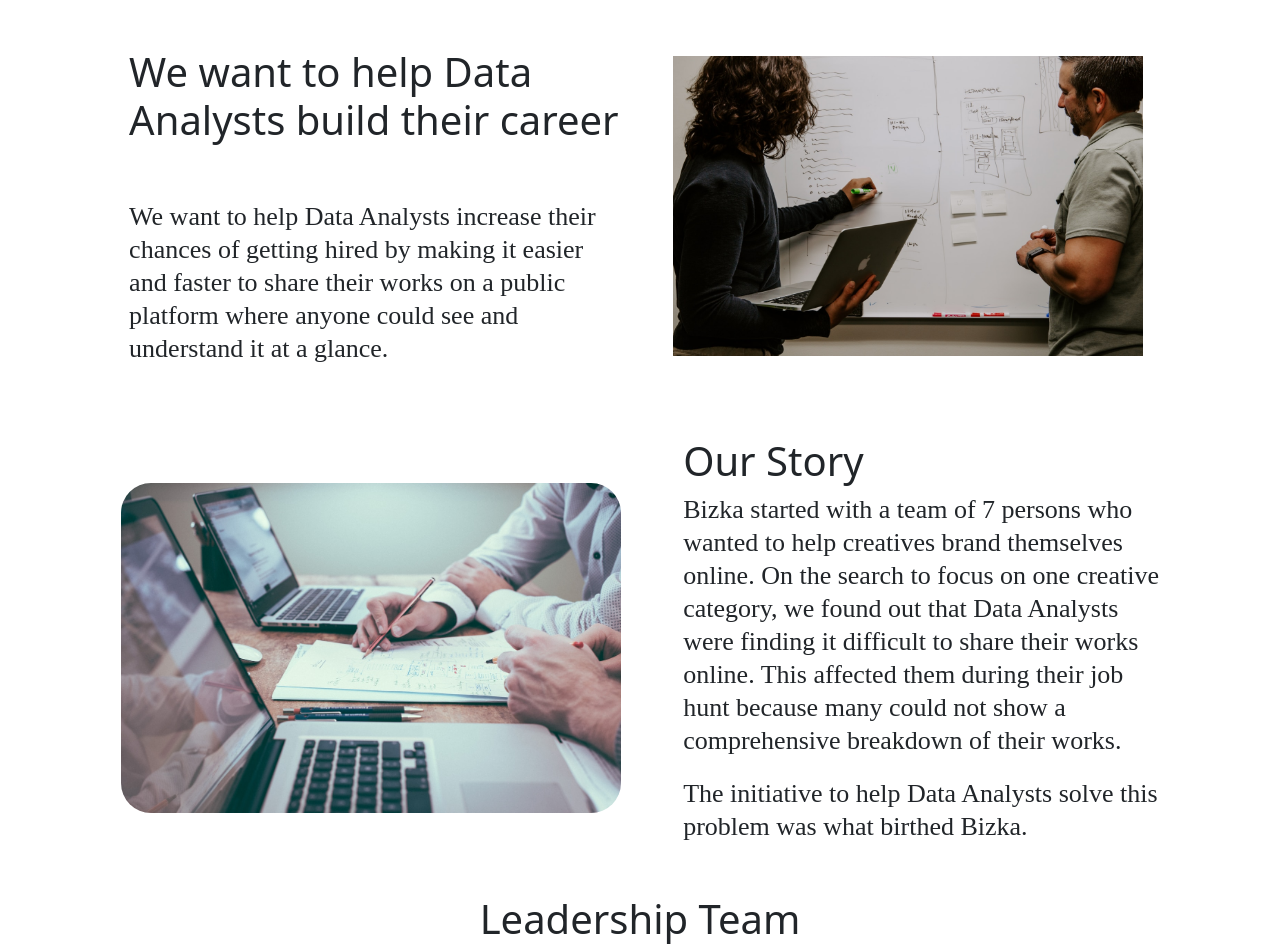
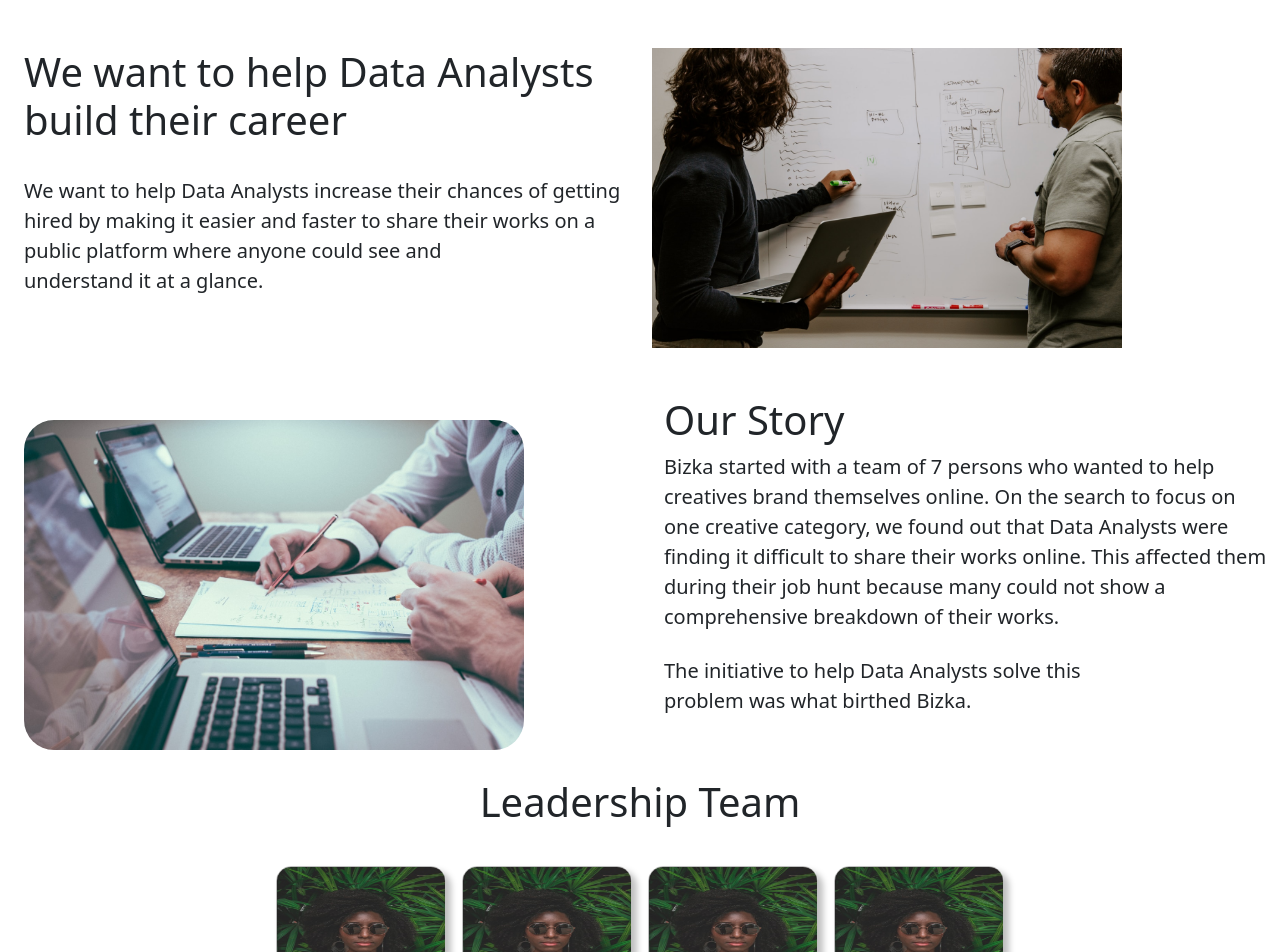
Before and after one commit to Bizkaofficial/bizzy-gallop, a React (Create React App) app: page /about in a window 1280 px wide. Shown: the top 952 px of the page. Built offline with nearby package versions, Linux system fonts and the light colour scheme.

Commit message:
profile page info

```diff
--- a/src/index.css
+++ b/src/index.css
@@ -65,15 +65,7 @@
 }
 
 /* About page styling */
-.about > h1{
-  font-family: "Playfair Display";
-}
-.body-text {
-  font-family: 'Source Sans Pro';
-  font-style:normal;
-  font-size: 26px;
-  line-height: 33px;
-}
+
 .item {
  border: 1px solid rgba(0, 0, 0, 0.25);
   border-radius: 15px;
@@ -82,16 +74,6 @@
 .round {
   border-radius: 30px;
 Offset: 1px, 5px rgba(0, 0, 0, 1.25);
-}
-.flex-class {
-  margin: 0 auto;
-  display: flex;
-  justify-content: center;
-}
-
-.down {
-  display: inline-block;
-  padding-top: 20px;
 }
 
 /* Userprofile */
@@ -106,14 +88,13 @@ Offset: 1px, 5px rgba(0, 0, 0, 1.25);
 }
 .aside {
   width: 608px;
-  height: 950px;
+  height: 860px;
   margin-left: 72px;
   background-color: #CBE6FF;
   line-height: 70px;
   border: 2px solid seashell;
   border-radius: 10px;
 }
-
 
 .r_side {
   width: 50%;
--- a/src/pages/About.js
+++ b/src/pages/About.js
@@ -1,23 +1,23 @@
 import flexImg from "../assets/About_img_1.jpeg";
 import flexImg2 from "../assets/About_img_2.jpeg";
 import flexImg3 from "../assets/About_img_3.jpeg";
-import "../index.css";
+
 const About = () => {
   return (
-    <div className="container-lg about">
-      <div className="d-flex justify-content-around p-4 mt-4">
-        <div>
-          <h1 className="pb-5">
-            We want to help Data <br /> Analysts build their career
+    <div className="container-fluid">
+      <div className="row row-cols-1 row-cols-md-2 mx-auto my-5">
+        <div className="col">
+          <h1 className="pb-4">
+            We want to help Data Analysts build their career
           </h1>
-          <p className="body-text">
-            We want to help Data Analysts increase their <br /> chances of
-            getting hired by making it easier <br /> and faster to share their
-            works on a public <br /> platform where anyone could see and <br />{" "}
-            understand it at a glance.
+          <p className="fs-5">
+            We want to help Data Analysts increase their chances of getting
+            hired by making it easier and faster to share their works on a
+            public platform where anyone could see and <br /> understand it at a
+            glance.
           </p>
         </div>
-        <div className="p-2">
+        <div className="col">
           <img
             src={flexImg}
             className="about-img"
@@ -27,8 +27,8 @@ const About = () => {
           />
         </div>
       </div>
-      <div className="d-flex justify-content-around align-items-center p-2">
-        <div className="p-4 ">
+      <div className="row ">
+        <div className="col p-4 ">
           <img
             src={flexImg2}
             className=" round "
@@ -37,28 +37,26 @@ const About = () => {
             alt=""
           />
         </div>
-        <div className="p-4">
+        <div className="col">
           <h1>Our Story</h1>
-          <p className="body-text">
-            Bizka started with a team of 7 persons who <br /> wanted to help
-            creatives brand themselves <br /> online. On the search to focus on
-            one creative <br />
-            category, we found out that Data Analysts <br /> were finding it
-            difficult to share their works <br /> online. This affected them
-            during their job <br />
-            hunt because many could not show a <br /> comprehensive breakdown of
+          <p className="fs-5">
+            Bizka started with a team of 7 persons who wanted to help creatives
+            brand themselves online. On the search to focus on one creative
+            category, we found out that Data Analysts were finding it difficult
+            to share their works online. This affected them during their job
+            hunt because many could not show a comprehensive breakdown of
             their works.
-            <br />{" "}
-            <span className="down">
+            <br />
+            <div className="mt-4">
               The initiative to help Data Analysts solve this <br /> problem was
               what birthed Bizka.
-            </span>
+            </div>
           </p>
         </div>
       </div>
       <div className="mt-1">
         <h1 className="text-center">Leadership Team</h1>
-        <div className="flex-class p-4">
+        <div className="d-flex justify-content-center p-4">
           <div className="p-2 ">
             <img
               src={flexImg3}
@@ -96,7 +94,7 @@ const About = () => {
             />
           </div>
         </div>
-        <div className="flex-class p-4">
+        <div className="d-flex justify-content-center p-4">
           <div className="p-2">
             <img
               src={flexImg3}
--- a/src/pages/AboutUs.js
+++ b/src/pages/AboutUs.js
@@ -2,40 +2,40 @@ import Aboutus from "../assets/Aboutus.png";
 
 const AboutUS = () => {
   return (
-    <div className="container-fluid">
-      <div className="row">
+    <div className="container-fluid my-4">
+      <div className="row row-cols-2 row-cols-md-2">
         <div className="col">
-          <img src={Aboutus} width={594} height={475} alt="" />
+          <img src={Aboutus} width={594} height={425} alt="" />
         </div>
-        <div className="col">
-          <h2>Get in touch</h2>
-          <p>
-            Have an enquiry or some feedback for us? Fill out the form below to
-            contact our team
+        <div className="col py-2">
+          <h2 className="mb-4">Get in touch</h2>
+          <p className="mb-5 py-3 lh-lg my-3">
+            Have an enquiry or some feedback for us? Fill <br /> out the form
+            below to contact our team
           </p>
           <input
             type="text"
-            className="form-control"
+            className="form-control my-3 py-3"
             id="firstname"
-            placeholder="firstname"
+            placeholder="First Name"
           />
           <input
             type="text"
-            className="form-control"
-            placeholder="lastname"
+            className="form-control my-3 py-3"
+            placeholder="Last Name"
             id="lastname"
           />
           <input
-            type="text"
-            classsName="form-control"
+            type="email"
+            className="form-control my-3 py-3"
             id="email"
             placeholder="Email Address"
           />
           <textarea
-            className="form-control textarea-input"
+            className="form-control textarea-input my-3"
             rows="5"
             id="description"
-            name="text"
+            placeholder="Description"
           />
           <button type="text" className="btn btn-primary">
             Get in touch
--- a/src/pages/UserProfile.js
+++ b/src/pages/UserProfile.js
@@ -4,6 +4,8 @@ import UserProfileImg2 from "../assets/userprofile2.png";
 import UserProfileImg3 from "../assets/userprofile3.png";
 import UserProfileImg4 from "../assets/userprofile4.png";
 import UserProfileImg5 from "../assets/userprofile5.png";
+import carbon_copy from "../assets/carbon_copy-link.png";
+import Group from "../assets/Group.png";
 
 const UserProfile = () => {
   return (
@@ -15,34 +17,47 @@ const UserProfile = () => {
           <h4 className="opacity-50">Name</h4>
           <h4 className="opacity-50">Headlines</h4>
           <div className="fs-5 fw-4 ">
-            <a className="link-dark text-decoration-none" href="#" alt="">
+            <a
+              className="link-dark list-group text-decoration-none"
+              href="#"
+              alt=""
+            >
               Personal Details
             </a>
-            <br />
-            <a className="link-dark text-decoration-none" href="#" alt="">
+            <a
+              className="link-dark list-group text-decoration-none"
+              href="#"
+              alt=""
+            >
               Professional Summary
             </a>
-            <br />
-            <a className="link-dark text-decoration-none" href="#" alt="">
+            <a
+              className="link-dark list-group text-decoration-none"
+              href="#"
+              alt=""
+            >
               Service Tools
             </a>
-            <br />
             <a className="link-dark text-decoration-none" href="#" alt="">
               Work Experience
             </a>
-            <br />
-            <a className="link-dark text-decoration-none" href="#" alt="">
+            <a
+              className="link-dark list-group text-decoration-none"
+              href="#"
+              alt=""
+            >
               Education
             </a>
-            <br />
-            <a className="link-dark text-decoration-none" href="#" alt="">
+            <a
+              className="link-dark list-group text-decoration-none"
+              href="#"
+              alt=""
+            >
               Course Certificate
             </a>
-            <br />
             <a className="link-dark text-decoration-none" href="#" alt="">
               Contact Info
             </a>
-            <br />
           </div>
         </div>
         <div className="col-md-4 offset-md-1 r_side">
@@ -56,8 +71,10 @@ const UserProfile = () => {
               <br /> vel, ut. Id volutpat, aliquet convallis elementum ornare
               <br /> turpis. Eu maecenas cras euismod nisi, dictum. Pretium.
             </p>
-            <button className="btn btn-outline-dark rounded">Add Project</button>
-            <img src="" alt="" width={37} heigth={37}/>
+            <div className="float-end">
+              <button className="btn btn-outline-dark">Add Project</button>
+              <img src={carbon_copy} alt="" width={37} heigth={37} />
+            </div>
           </div>
           <div className="project-banner">
             <h4 className="mt-5">My Projects</h4>
@@ -71,7 +88,7 @@ const UserProfile = () => {
                   />
                 </div>
               </div>
-              <div className="col-lg-5 mt-3 mb-3">
+              <div className="col-lg-5 mt-3">
                 <div className="card">
                   <img
                     className="card-img-top"
@@ -98,8 +115,13 @@ const UserProfile = () => {
                   />
                 </div>
               </div>
-              <div className="col-lg-5 my-3 bg-success">
-                <div className="card" width={326} heigth={285}></div>
+              <div className="col-lg-5 my-3">
+                <div className="card py-3 border-5">
+                  <div className="card-text text-center">
+                    <img src={Group} alt="" width={50} height={50} />
+                    <p className="small text-primary">Add New Project</p>
+                  </div>
+                </div>
               </div>
             </div>
           </div>
```
Also changed, not shown: src/pages/ProfilePageInfo.js (added, +58 -0 lines).
